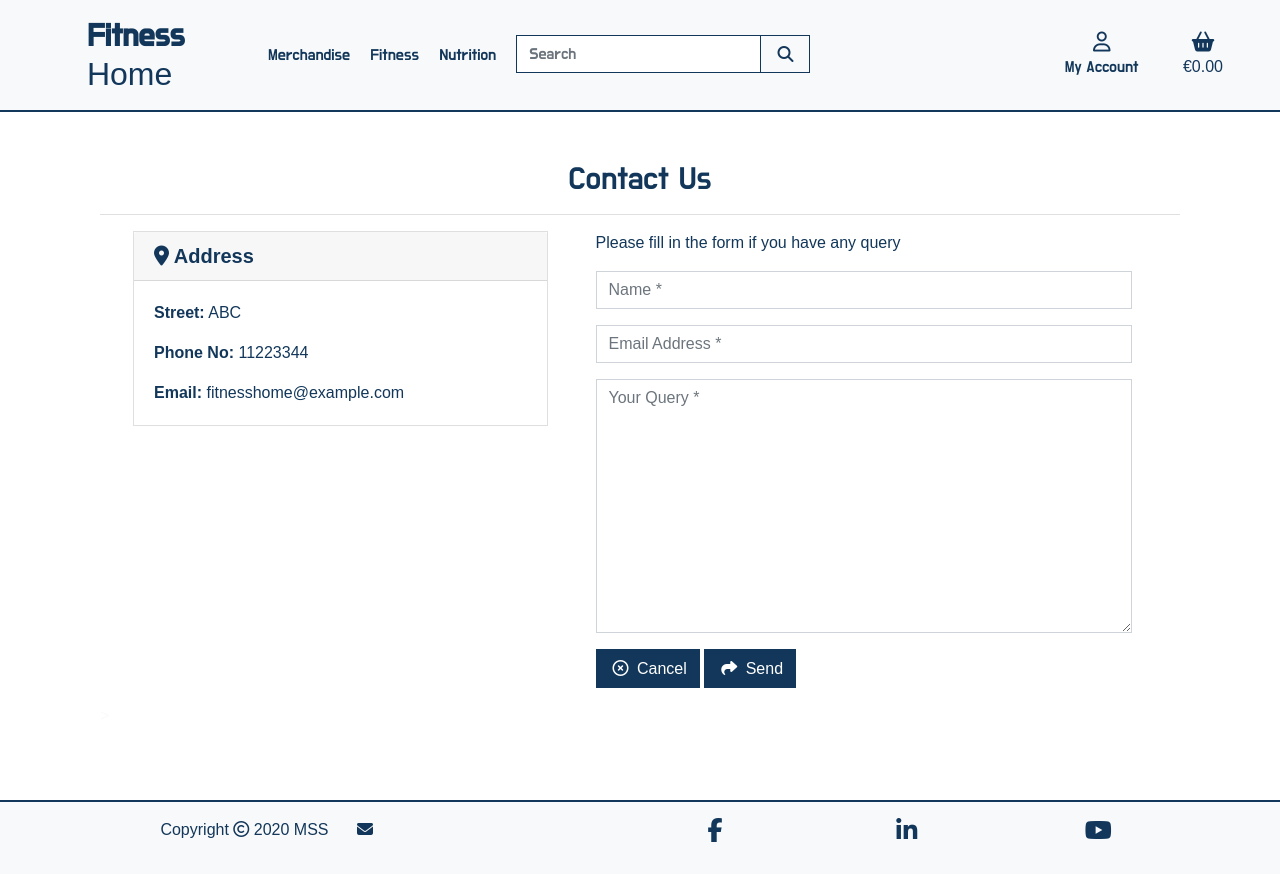
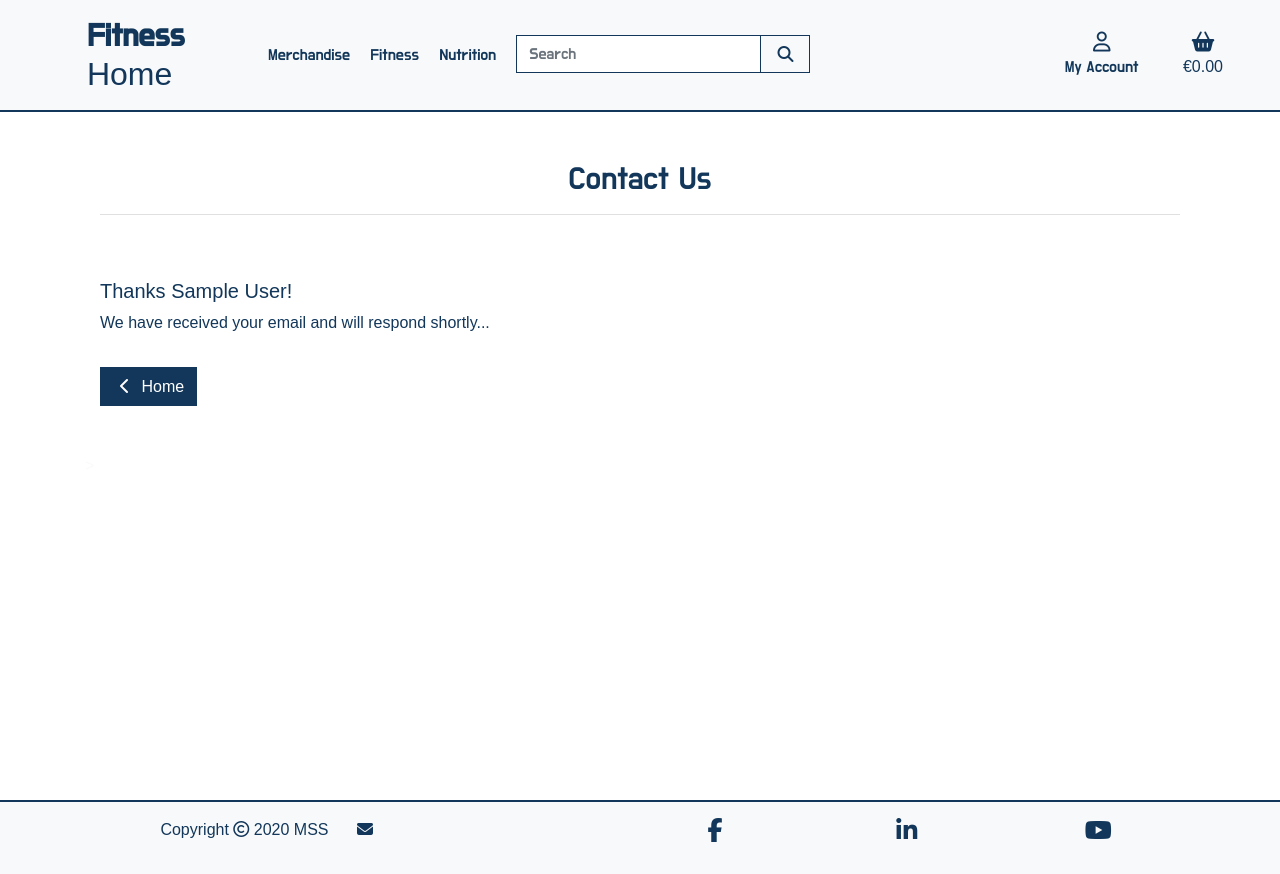
Before and after one commit to sohailshams/fitness-home, a Django app: template contact/templates/contact/contact_us.html in a window 1280 px wide. Run offline with Django 3.2, Linux system fonts and the light colour scheme; tables that the repository leaves empty hold one stand-in row (values such as "Sample post"); the template is opened without the code that fills it: values that come from a table or form of the project are taken from there, most other values are stand-ins (such as "Sample title", 1, 10 or a date in 2020); some libraries are stand-ins or nearby versions.

Commit message:
Added if-else statement to show thanks message

```diff
--- a/contact/templates/contact/contact_us.html
+++ b/contact/templates/contact/contact_us.html
@@ -18,10 +18,25 @@
             <hr class="bg-light"/>
         </div>
     </div>
+    {% if full_name %}
+    <div class="row mt-5">
+        <div class="col-sm-6 thanks-message">
+            <h5 class="text-blue">Thanks {{ full_name }}!</h5>
+            <p class="text-blue">We have received your email and will respond shortly...</p>
+            <a href="{% url 'home' %}" class="btn rounded-0 mt-3 mb-5 bg-blue text-white hover-red">
+                <span class="icon">
+                    <i class="fas fa-chevron-left"></i>
+                </span>
+                <span>Home</span>
+            </a>
+        </div>
+    </div>
+    {% else %}
     <div class="row">
+
     <div class="col-12 col-sm-12 col-md-5 text-blue pl-5 pr-5 pr-sm-0 address-section">
         <div class="card address-card">
-            <h5 class="card-header font-weight-bold"><i class="fas fa-map-marker-alt"></i></i> Address</h5>
+            <h5 class="card-header font-weight-bold"><i class="fas fa-map-marker-alt"></i> Address</h5>
             <div class="card-body">
                 <p class="card-text"><strong>Street:</strong> ABC</p>
                 <p class="card-text"><strong>Phone No:</strong> 11223344</p>
@@ -50,6 +65,7 @@
                 </div>
         </form>
     </div>
+    {% endif %}
 </div>>
 </div>
 {% endblock %}
```
